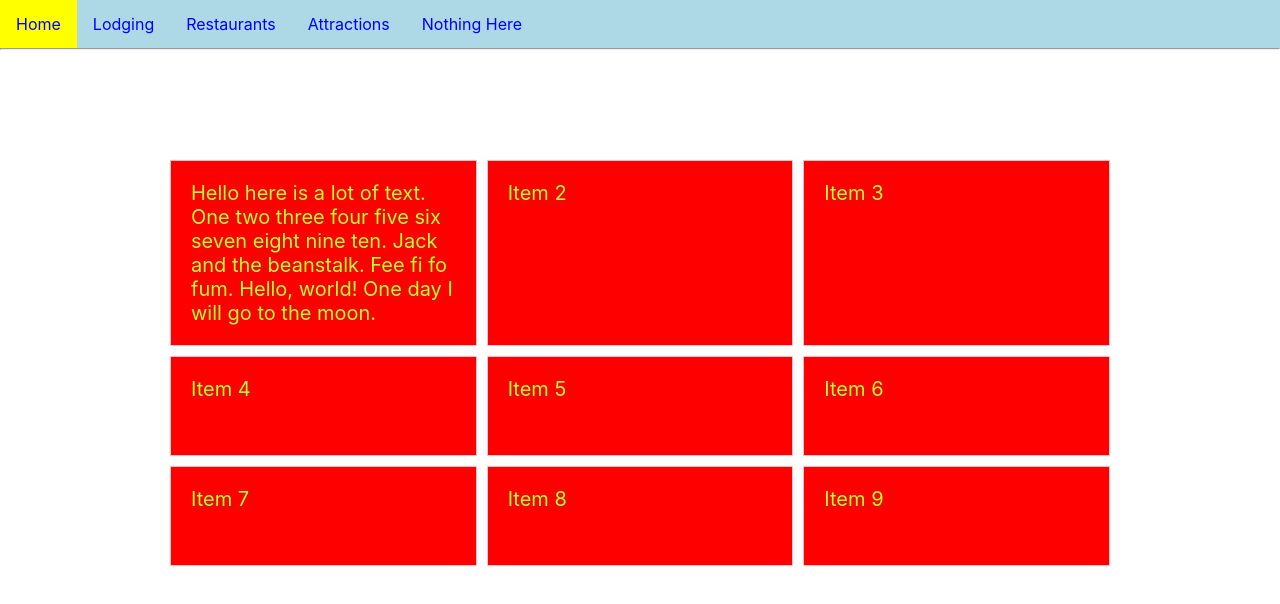
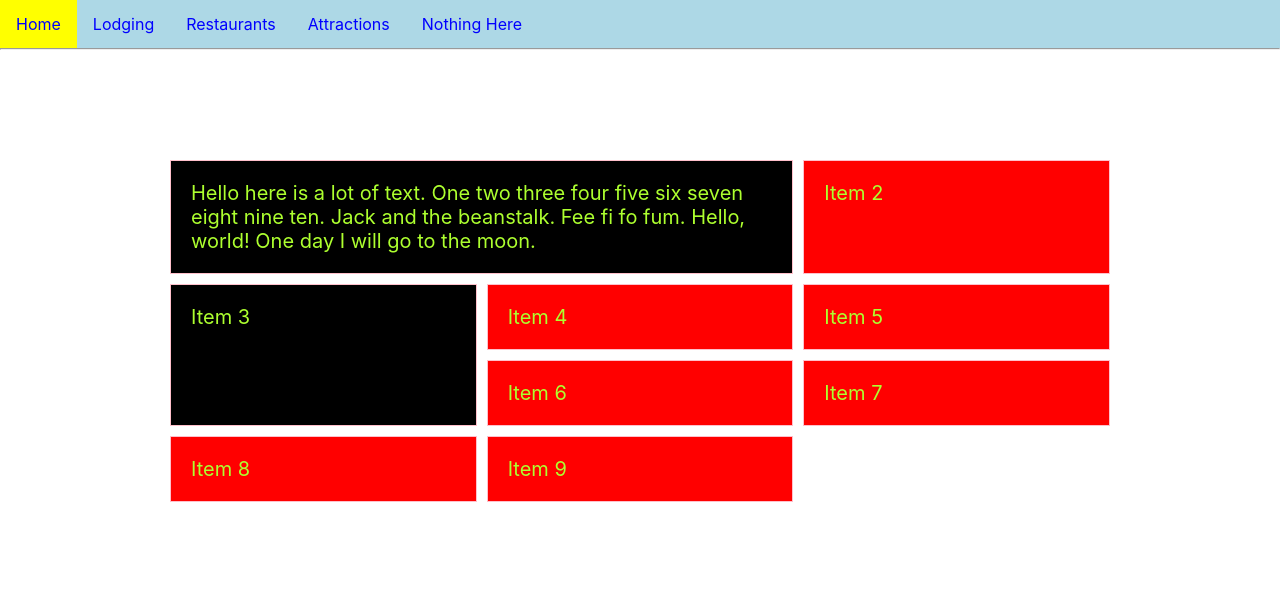
Before and after one commit to mtlynch3/hello, a React (Create React App) app: page /restaurants in a window 1280 px wide. Shown: the top 604 px of the page. Built offline with nearby package versions, Linux system fonts and the light colour scheme.

Commit message:
spanning rows and columns with line based placement

```diff
--- a/src/components/css/Restaurants.css
+++ b/src/components/css/Restaurants.css
@@ -4,15 +4,17 @@
     padding: 10px;
 
     display: grid;
-    grid-template-columns: 1fr 1fr 1fr;
+    grid-template-columns: repeat(3, 1fr);
     /* row-gap: 10px;
     column-gap: 10px; */
     gap: 10px;
 
-    grid-auto-rows: minmax(100px,auto);
+    /* grid-auto-rows: minmax(100px,auto); */
     /* grid-template-rows: repeat(3, 1fr); */
 
+    /* same as flexbox */
     /* align-items: end; */
+    /* justify-content: space-around; */
 }
 
 .item {
@@ -23,3 +25,23 @@
     border: pink 1px solid;
     /* margin: 20px; dont need this bc we have gap property with grid*/
 }
+
+/* .item:nth-of-type(2) {
+    height: 100px;
+    width: 100px;
+    align-self: center;
+    justify-self: center;
+} */
+
+.item:nth-of-type(1) {
+    background-color: black;
+    grid-column-start: 1;
+    grid-column-end: 3;
+    /* grid-column: 1 / 3; */
+    /* grid-column: 1 / span(2); */
+}
+
+.item:nth-of-type(3) {
+    background-color: black;
+    grid-row: 2 / 4;
+}
```
